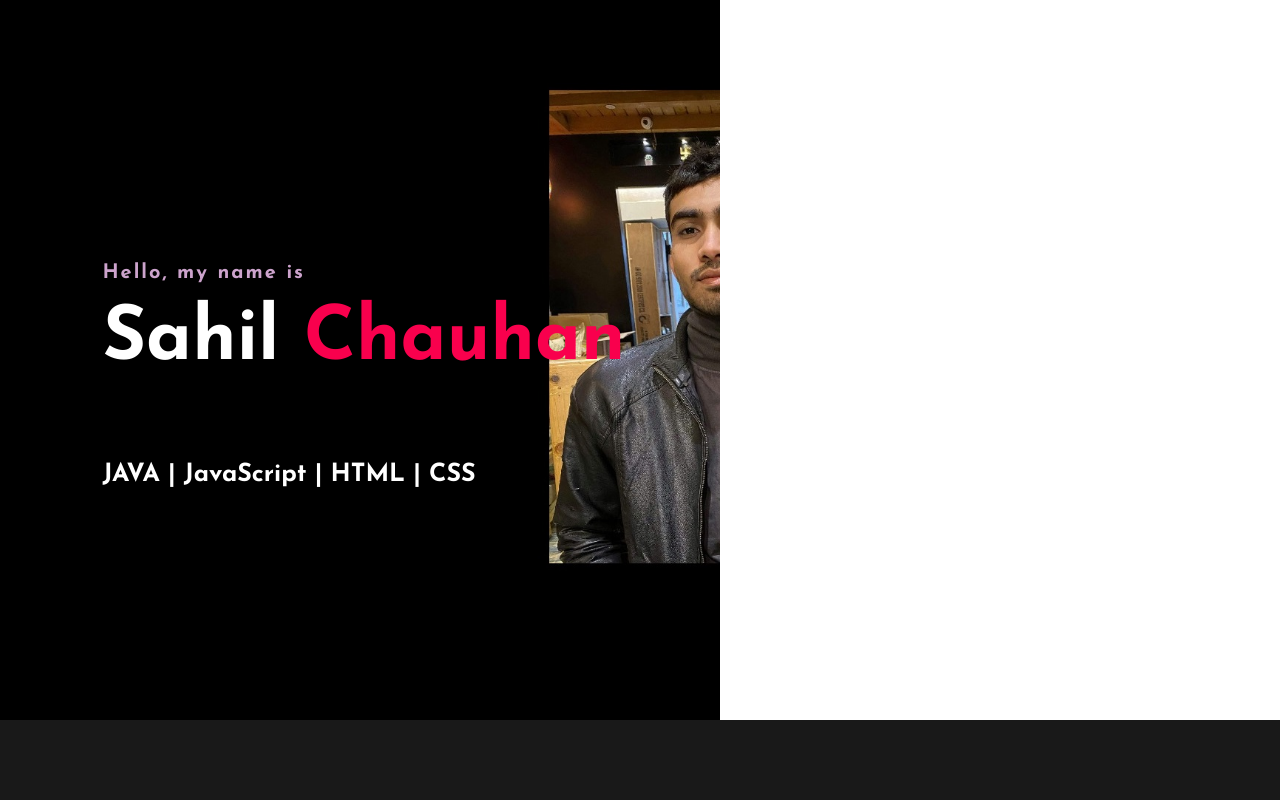
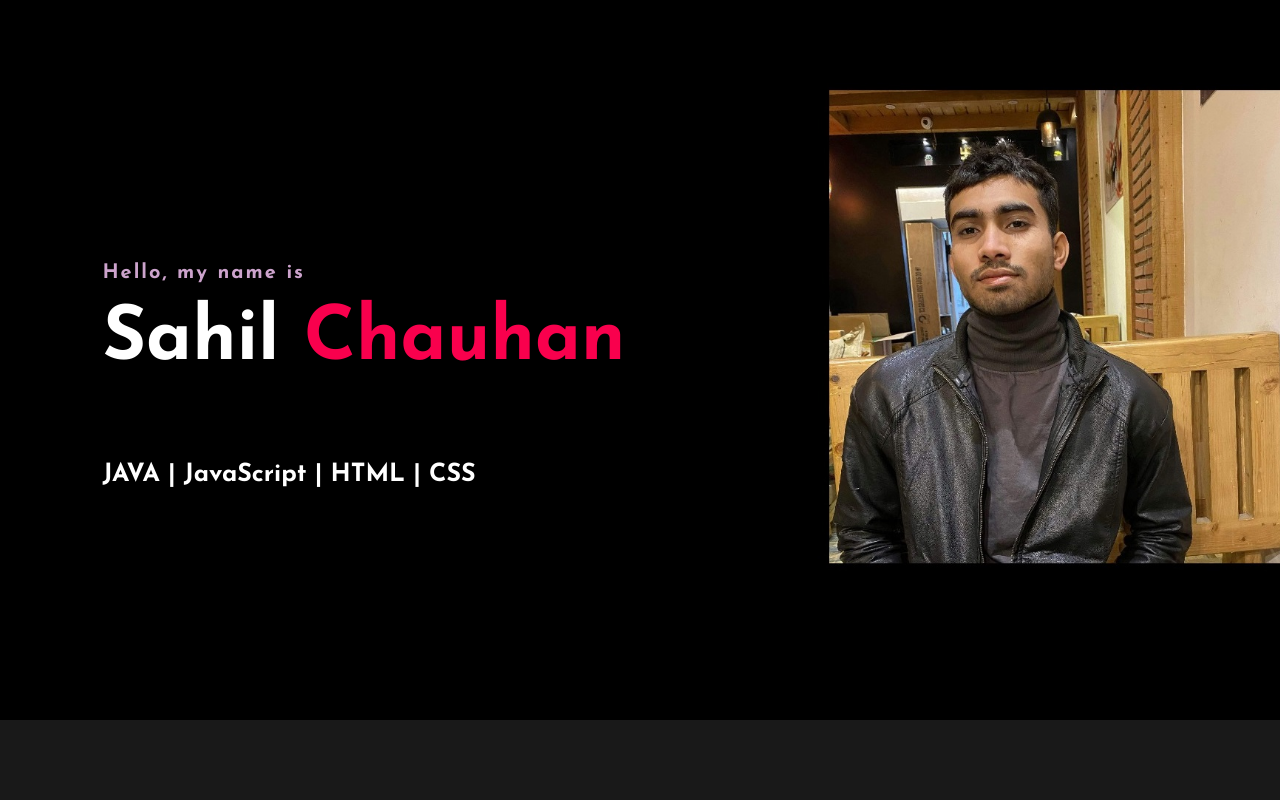
Before and after one commit to Sahilx25/Portfolio_website, a plain HTML site: page index.html in a window 1280 px wide. Shown: the top 800 px of the page. Drawn offline with Linux system fonts and the light colour scheme.

Commit message:
Update style.css

```diff
--- a/css/style.css
+++ b/css/style.css
@@ -6,7 +6,7 @@
 }
 .hero{
 	height: 90vh;
-	width: 90vh;
+	width: 100%;
 	background-image: url(../img/background.jpg);
 	background-size: cover;
 	background-position: center;
```
